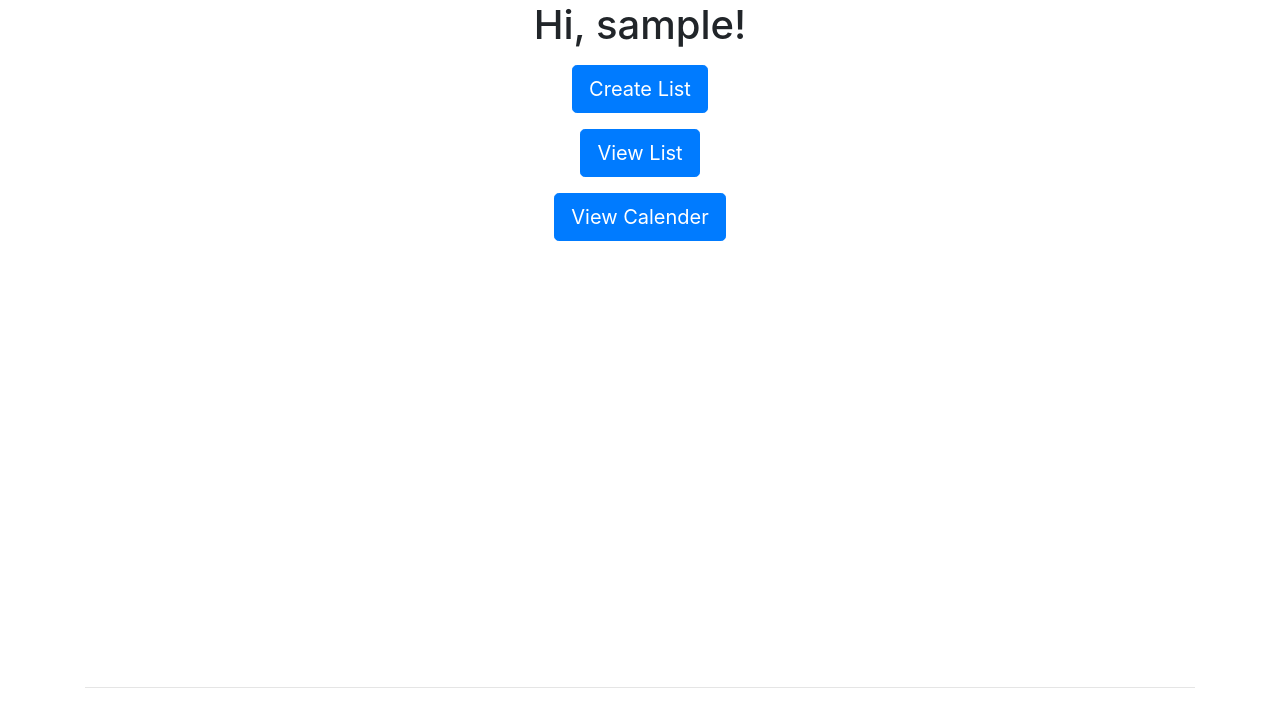
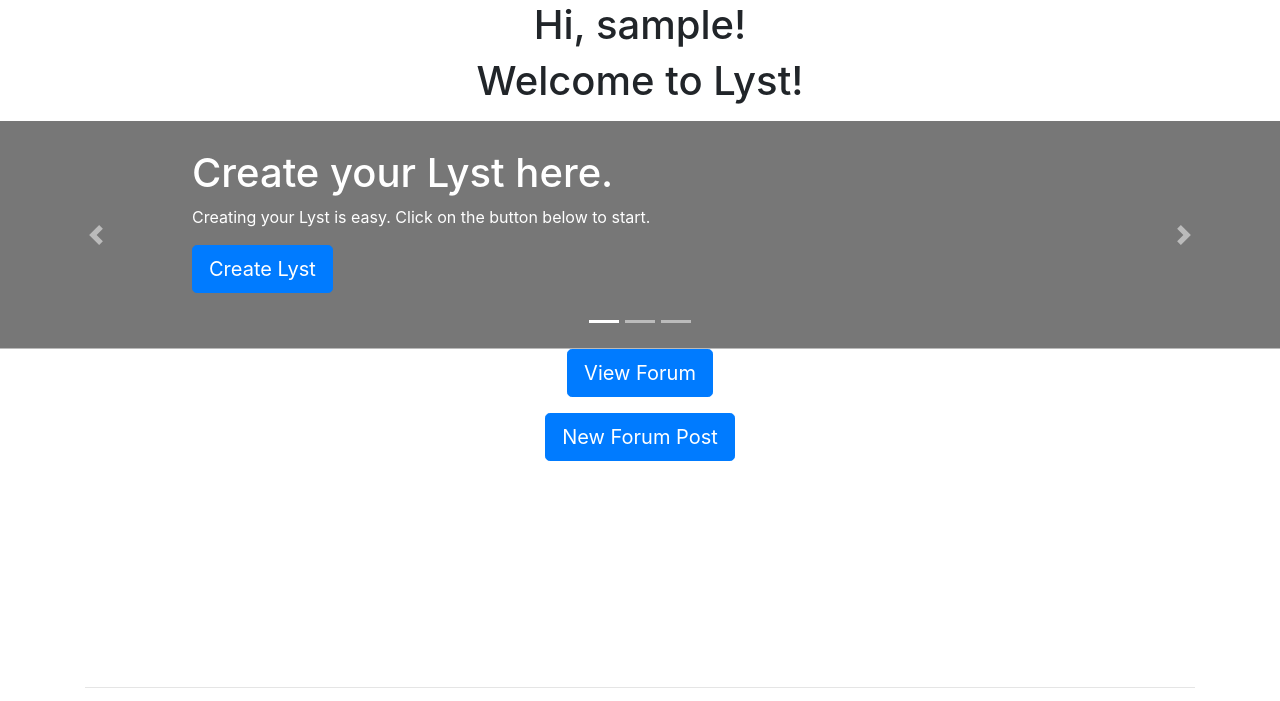
Before and after one commit to michaelyw1996/Lyst2, a Flask app: page / in a window 1280 px wide. Shown: the part 56-757 px from the top of the page. Run offline with Flask 2, Linux system fonts and the light colour scheme; the visitor is signed in with stand-in values (Sample User, id 1); data comes from the database, SQL or seed files in the repository; both versions use the stored data as it was after the commit; some libraries are stand-ins or nearby versions.

Commit message:
Everything works except for the Forum Stuff I added.

```diff
--- a/Lyst compress/app/forms.py
+++ b/Lyst compress/app/forms.py
@@ -36,3 +36,5 @@ class HomeForm(FlaskForm):
     toCreateList = SubmitField('Create List')
     toViewList = SubmitField('View List')
     toViewCalender = SubmitField('View Calender')
+    toForum = SubmitField('View Forum')
+    toForumNew = SubmitField('New Forum Post')
--- a/Lyst compress/app/models.py
+++ b/Lyst compress/app/models.py
@@ -27,6 +27,10 @@ class Todo(db.Model):
     importantItem = db.Column(db.Boolean)
     user_id = db.Column(db.Integer, db.ForeignKey('user.id'))
 
+class Forum(db.Model):
+    id = db.Column(db.Integer, primary_key=True)
+    title = db.Column(db.String(250), nullable=False)
+    author = db.Column(db.String(250), nullable=False)
 
 
 #putting this
--- a/Lyst compress/app/routes.py
+++ b/Lyst compress/app/routes.py
@@ -3,7 +3,7 @@ from app import app
 from app import db
 from app.forms import LoginForm
 from app.forms import RegistrationForm
-from app.models import User, Todo
+from app.models import User, Todo, Forum
 from flask_login import current_user, login_user
 from flask_login import logout_user
 from flask_login import login_required
@@ -113,3 +113,23 @@ def view_complete(id):
     todo.complete = True
     db.session.commit()
     return redirect(url_for('viewlist'))
+
+@app.route('/viewcalender')
+def viewcalender():
+    return render_template('viewcalender.html')
+
+
+@app.route('/forum')
+def showBooks():
+    forums = db.session.query(Forum).all()
+    return render_template("forum.html", forums=forums)
+
+@app.route('/forum/new/', methods=['GET', 'POST'])
+def newPost():
+    if request.method == 'POST':
+        newPost = db.Forum(title=request.form['name'], author=request.form['author'])
+        db.session.add(newPost)
+        db.session.commit()
+        return redirect(url_for('forum.html'))
+    else:
+        return render_template('newforumpost.html')
--- a/Lyst compress/app/templates/base.html
+++ b/Lyst compress/app/templates/base.html
@@ -101,6 +101,8 @@
   </div>
 </nav>
 
+
+
 <footer class="footer mt-auto py-3">
   <div class="container">
     <hr style="border width: 5px">
--- a/Lyst compress/app/templates/index.html
+++ b/Lyst compress/app/templates/index.html
@@ -5,20 +5,70 @@
 <form action="" method="post" novalidate>
 
   <h1>Hi, {{ current_user.username }}!</h1>
-  {% for post in posts %}
-  <div><p>{{ post.author.username }} says: <b>{{ post.body }}</b></p></div>
-  {% endfor %}
+  <h1>Welcome to Lyst!</h1>
 
 </form>
-<!-- change 1: or: createlist -->
+
+  <div id="myCarousel" class="carousel slide" data-ride="carousel">
+    <ol class="carousel-indicators">
+      <li data-target="#myCarousel" data-slide-to="0" class="active"></li>
+      <li data-target="#myCarousel" data-slide-to="1"></li>
+      <li data-target="#myCarousel" data-slide-to="2"></li>
+    </ol>
+    <div class="carousel-inner">
+      <div class="carousel-item active">
+        <svg class="bd-placeholder-img" width="100%" height="50%" xmlns="http://www.w3.org/2000/svg" preserveAspectRatio="xMidYMid slice" focusable="false" role="img"><rect width="100%" height="100%" fill="#777"/></svg>
+        <div class="container">
+          <div class="carousel-caption text-left">
+            <h1>Create your Lyst here.</h1>
+            <p>Creating your Lyst is easy. Click on the button below to start.</p>
               <form method="get" action="/createlist">
-  <button class="btn btn-lg btn-primary" type="submit">Create List</button>
+              <button class="btn btn-lg btn-primary" type="submit">Create Lyst</button>
               </form>
+          </div>
+        </div>
+      </div>
+      <div class="carousel-item">
+        <svg class="bd-placeholder-img" width="100%" height="50%" xmlns="http://www.w3.org/2000/svg" preserveAspectRatio="xMidYMid slice" focusable="false" role="img"><rect width="100%" height="100%" fill="#888"/></svg>
+        <div class="container">
+          <div class="carousel-caption">
+            <h1>View your Lyst here.</h1>
+            <p>To view the Lyst you have created, just click the button below.</p>
             <form method="get" action="/viewlist">
               <button class="btn btn-lg btn-primary" type="submit">View List</button>
             </form>
-<form action="http://google.com">
+          </div>
+        </div>
+      </div>
+      <div class="carousel-item">
+        <svg class="bd-placeholder-img" width="100%" height="50%" xmlns="http://www.w3.org/2000/svg" preserveAspectRatio="xMidYMid slice" focusable="false" role="img"><rect width="100%" height="100%" fill="#999"/></svg>
+        <div class="container">
+          <div class="carousel-caption text-right">
+            <h1>View a calender.</h1>
+            <p>Here is a blank calender for you to view.</p>
+            <form method="get" action="/viewcalender">
               <button class="btn btn-lg btn-primary" type="submit">View Calender</button>
+            </form>
+          </div>
+        </div>
+      </div>
+    </div>
+    <a class="carousel-control-prev" href="#myCarousel" role="button" data-slide="prev">
+      <span class="carousel-control-prev-icon" aria-hidden="true"></span>
+      <span class="sr-only">Previous</span>
+    </a>
+    <a class="carousel-control-next" href="#myCarousel" role="button" data-slide="next">
+      <span class="carousel-control-next-icon" aria-hidden="true"></span>
+      <span class="sr-only">Next</span>
+    </a>
+  </div>
+
+  <form method="get" action="/forum">
+    <button class="btn btn-lg btn-primary" type="submit">View Forum</button>
+  </form>
+
+  <form method="get" action="/forum/new">
+    <button class="btn btn-lg btn-primary" type="submit">New Forum Post</button>
   </form>
 
 {% endblock %}
--- a/Lyst compress/app/templates/login.html
+++ b/Lyst compress/app/templates/login.html
@@ -28,11 +28,11 @@
   <img class="mb-4" src="/templates/images/LystLogo.png" alt="" width="72" height="72">
   <form class="form-signin" action="" method="post">
   {{ form.hidden_tag() }}
-    {{ form.username.label(class="sr-only") }}
-    {{ form.username(size=32, placeholder="Username", class="form-control")}}
+    {{ form.username.label(class="sr-only") }}<br>
+    {{ form.username(size=32, placeholder="Username")}}
   <p>
     {{ form.password.label (class="sr only")}}<br>
-    {{ form.password(size=32) }}
+    {{ form.password(size=32, placeholder="Password") }}
   </p>
   <p>{{ form.remember_me() }} {{ form.remember_me.label }}</p>
   <button class="btn btn-lg btn-primary" type="submit">Sign in</button>
--- /dev/null
+++ b/Lyst compress/app/templates/viewcalender.html
@@ -0,0 +1,6 @@
+{% extends "base.html" %}
+{% block content %}
+
+  <iframe src="https://calendar.google.com/calendar/embed?src=en.usa%23holiday%40group.v.calendar.google.com&ctz=America%2FLos_Angeles" style="border: 0" width="800" height="600" frameborder="0" scrolling="no"></iframe>
+
+{% endblock %}
```
Also changed, not shown: Lyst compress/app/templates/createlist.html (+0 -44 lines), Lyst compress/app/templates/forum.html (added, +21 -0 lines), Lyst compress/app/templates/newforumpost.html (added, +18 -0 lines), Lyst compress/app/templates/viewlist.html (+3 -6 lines), Lyst compress/app.db. Lines whose indentation alone changed are shown as unchanged.
